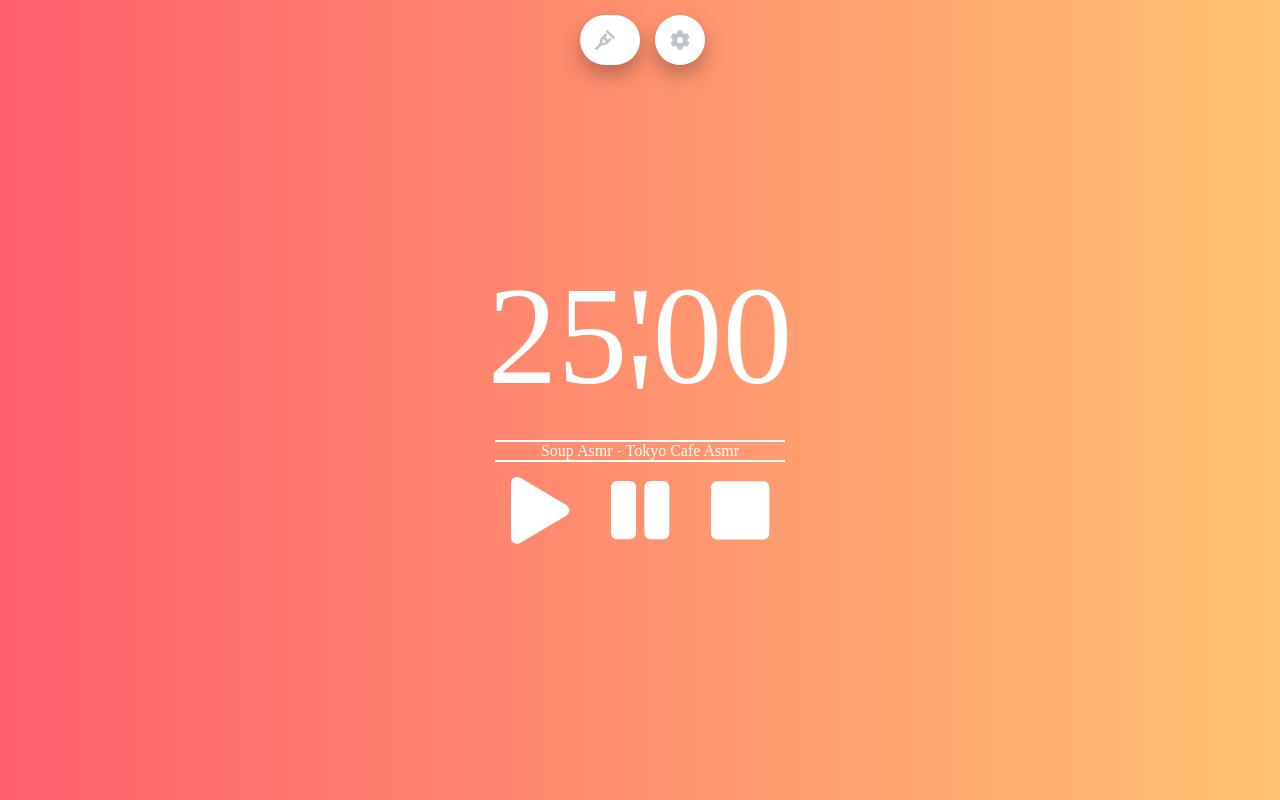
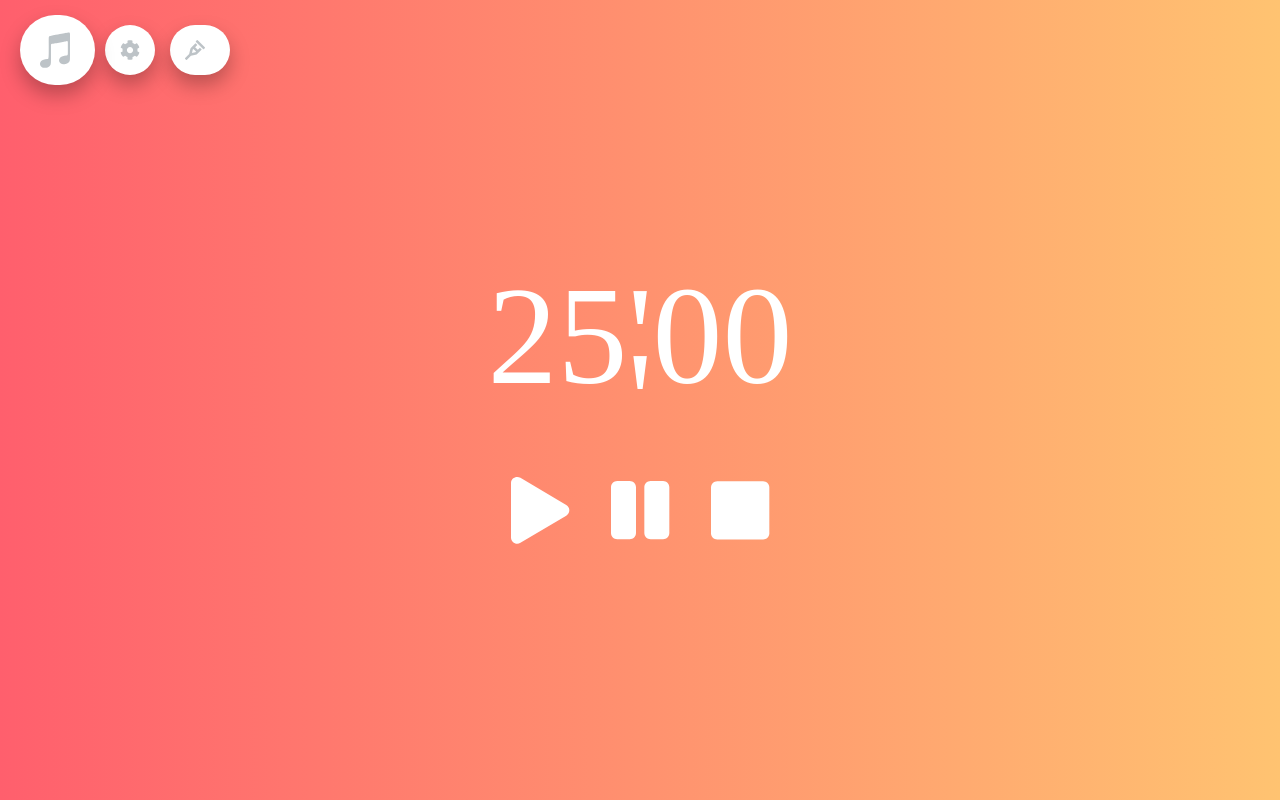
Before and after one commit to Kwon770/focus-timer, a React (Create React App) app: page / in a window 1280 px wide. Built offline with nearby package versions, Linux system fonts and the light colour scheme; what typography would draw is missing.

Commit message:
feat: Hide YoutubePlayer and Change Button align for player button

```diff
--- a/package.json
+++ b/package.json
@@ -4,6 +4,7 @@
   "private": true,
   "dependencies": {
     "@fortawesome/fontawesome-svg-core": "^1.2.27",
+    "@fortawesome/free-brands-svg-icons": "^5.13.0",
     "@fortawesome/free-regular-svg-icons": "^5.13.0",
     "@fortawesome/free-solid-svg-icons": "^5.12.1",
     "@fortawesome/react-fontawesome": "^0.1.9",
--- a/src/App.js
+++ b/src/App.js
@@ -1,8 +1,9 @@
 import React, { Component } from "react";
-import YouTube from "react-youtube";
 import styled, { ThemeProvider } from "styled-components";
 import { breakDark, focusDark, breakLight, focusLight } from "./theme";
 import Timer from "./components/Timer";
+import Player from "./components/Player/Player";
+import PlayerButton from "./components/Player/PlayerButton";
 import SettingButton from "./components/Setting/SettingButton";
 import SettingPanel from "./components/Setting/SettingPanel";
 import ToDosButton from "./components/ToDos/ToDosButton";
@@ -206,15 +207,8 @@ export default class App extends Component {
       longBreakTime,
       isFocus,
     } = this.state;
-    const opts = {
-      height: "390",
-      width: "640",
-    };
     return (
       <ThemeProvider theme={theme}>
-        <YoutubeWrapper>
-          <YouTube videoId="pEE_uJ-joUA" opts={opts} />
-        </YoutubeWrapper>
         <Timer
           ref={this.Timer}
           isSettingClick={isSettingClick}
@@ -258,15 +252,19 @@ export default class App extends Component {
         ) : (
           ""
         )}
-        <ButtonConatiner isStudy={isStudy}>
+        <Player />
+        <ButtonConatiner>
+          <PlayerButton />
           <ToDosButton
             curDo={curDo}
             toggleToDo={this._toggleToDo}
             isToDoClick={isToDoClick}
+            isStudy={isStudy}
           />
           <SettingButton
             isSettingClick={isSettingClick}
             toggleSetting={this._toggleSetting}
+            isStudy={isStudy}
           />
         </ButtonConatiner>
       </ThemeProvider>
@@ -274,19 +272,13 @@ export default class App extends Component {
   }
 }
 
-const YoutubeWrapper = styled.div`
-  /* position: absolute;
-  opacity: 0; */
-`;
-
 const ButtonConatiner = styled.div`
   position: absolute;
-  left: 50%;
-  top: ${(props) => (props.isStudy ? "-60px" : "15px")};
+  left: 20px;
+  top: 15px;
   height: 50px;
   width: 10px;
   display: flex;
   justify-content: center;
   align-items: center;
-  transition: top 0.6s ease-in-out;
 `;
--- /dev/null
+++ b/src/components/Player/Player.js
@@ -0,0 +1,24 @@
+import React from "react";
+import YouTube from "react-youtube";
+import styled from "styled-components";
+
+export default function Player() {
+  const opts = {
+    height: "0",
+    width: "0",
+    playerVars: {
+      autoplay: 0,
+    },
+  };
+  return (
+    <YoutubeWrapper>
+      <YouTube videoId="pEE_uJ-joUA" opts={opts} />
+    </YoutubeWrapper>
+  );
+}
+
+const YoutubeWrapper = styled.div`
+  position: absolute;
+  top: 0;
+  left: 0;
+`;
--- /dev/null
+++ b/src/components/Player/PlayerButton.js
@@ -0,0 +1,32 @@
+import React from "react";
+import styled from "styled-components";
+import { FontAwesomeIcon } from "@fortawesome/react-fontawesome";
+import { faItunesNote } from "@fortawesome/free-brands-svg-icons";
+
+export default function PlayerButton(props) {
+  // return <Preview>Soup Asmr - Tokyo Cafe Asmr</Preview>;
+  return (
+    <Button>
+      <FontAwesomeIcon icon={faItunesNote} size="2x" />
+    </Button>
+  );
+}
+
+const Button = styled.div`
+  position: absolute;
+  z-index: 2;
+  top: 0;
+  left: 0;
+  width: 70px;
+  height: 70px;
+  border-radius: 35px;
+  background-color: ${(props) => props.theme.panelBgColor};
+  box-shadow: rgba(0, 0, 0, 0.27) 0 10px 20px;
+  color: ${(props) =>
+    props.isSettingClick ? props.theme.hlColor : props.theme.disColor};
+  font-size: 20px;
+  display: flex;
+  align-items: center;
+  justify-content: center;
+  padding-right: 5px;
+`;
--- a/src/components/Setting/SettingButton.js
+++ b/src/components/Setting/SettingButton.js
@@ -5,7 +5,11 @@ import { faCog } from "@fortawesome/free-solid-svg-icons";
 
 export default function SettingButton(props) {
   return (
-    <Button onClick={props.toggleSetting} isSettingClick={props.isSettingClick}>
+    <Button
+      onClick={props.toggleSetting}
+      isSettingClick={props.isSettingClick}
+      isStudy={props.isStudy}
+    >
       <FontAwesomeIcon icon={faCog} />
     </Button>
   );
@@ -13,8 +17,10 @@ export default function SettingButton(props) {
 
 const Button = styled.div`
   position: absolute;
-  top: 0;
-  left: 15px;
+  z-index: 1;
+  top: 10px;
+  left: ${(props) => (props.isStudy ? "10px" : "85px")};
+  transition: left 0.6s ease-in-out;
   display: flex;
   justify-content: center;
   align-items: center;
--- a/src/components/Timer/PlayerPreview.js
+++ /dev/null
@@ -1,19 +0,0 @@
-import React, { Component } from "react";
-import styled from "styled-components";
-
-export default class PlayerPreview extends Component {
-  render() {
-    return <Preview>Soup Asmr - Tokyo Cafe Asmr</Preview>;
-  }
-}
-
-const Preview = styled.div`
-  position: absolute;
-  top: 185px;
-  width: 290px;
-  margin-top: 0;
-  border-top: 2px solid white;
-  border-bottom: 2px solid white;
-  text-align: center;
-  color: white;
-`;
--- a/src/components/Timer/index.js
+++ b/src/components/Timer/index.js
@@ -2,7 +2,6 @@ import React from "react";
 import styled from "styled-components";
 import { FontAwesomeIcon } from "@fortawesome/react-fontawesome";
 import { faPlay, faPause, faStop } from "@fortawesome/free-solid-svg-icons";
-import PlayerPreview from "./PlayerPreview";
 import TodaySetCounter from "../TodaySetCounter";
 
 export default class TimerPresenter extends React.Component {
@@ -28,7 +27,6 @@ export default class TimerPresenter extends React.Component {
             '<DigitalTimerDot>'</DigitalTimerDot>
           </DigitalTimer>
           <DigitalTimer>{second}</DigitalTimer>
-          <PlayerPreview />
         </TimerWrapper>
         <TimerButtonWrapper>
           <TimerButton onClick={this._handlePlay}>
--- a/src/components/ToDos/ToDosButton.js
+++ b/src/components/ToDos/ToDosButton.js
@@ -5,7 +5,11 @@ import { faCrutch } from "@fortawesome/free-solid-svg-icons";
 
 export default function ToDosButton(props) {
   return (
-    <Button onClick={props.toggleToDo} isToDoClick={props.isToDoClick}>
+    <Button
+      onClick={props.toggleToDo}
+      isToDoClick={props.isToDoClick}
+      isStudy={props.isStudy}
+    >
       <FontAwesomeIcon icon={faCrutch} style={{ marginRight: 10 }} />
       {props.curDo}
     </Button>
@@ -14,8 +18,10 @@ export default function ToDosButton(props) {
 
 const Button = styled.div`
   position: absolute;
-  top: 0;
-  right: 10px;
+  z-index: 1;
+  top: 10px;
+  left: ${(props) => (props.isStudy ? "5px" : "150px")};
+  transition: left 0.6s ease-in-out;
   height: 50px;
   padding: 0px 15px;
   background-color: ${(props) => props.theme.panelBgColor};
```
Also changed, not shown: 1 other file (tests, documents, lock files or other folders).
